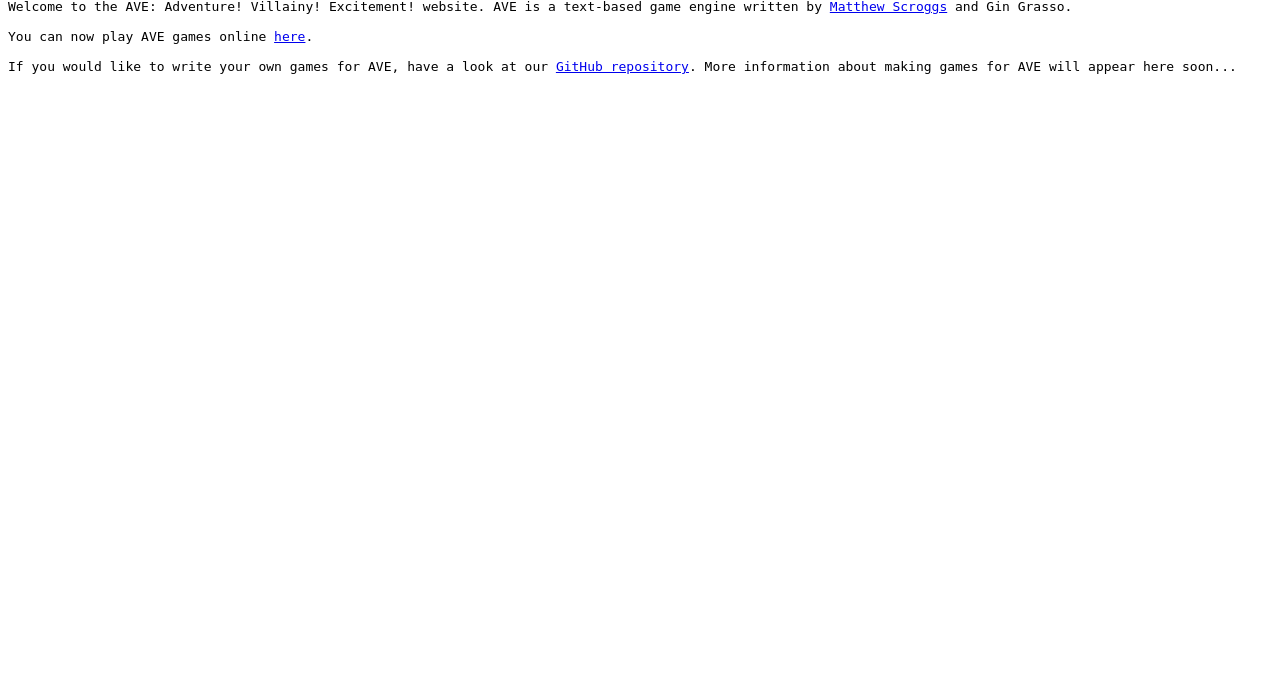
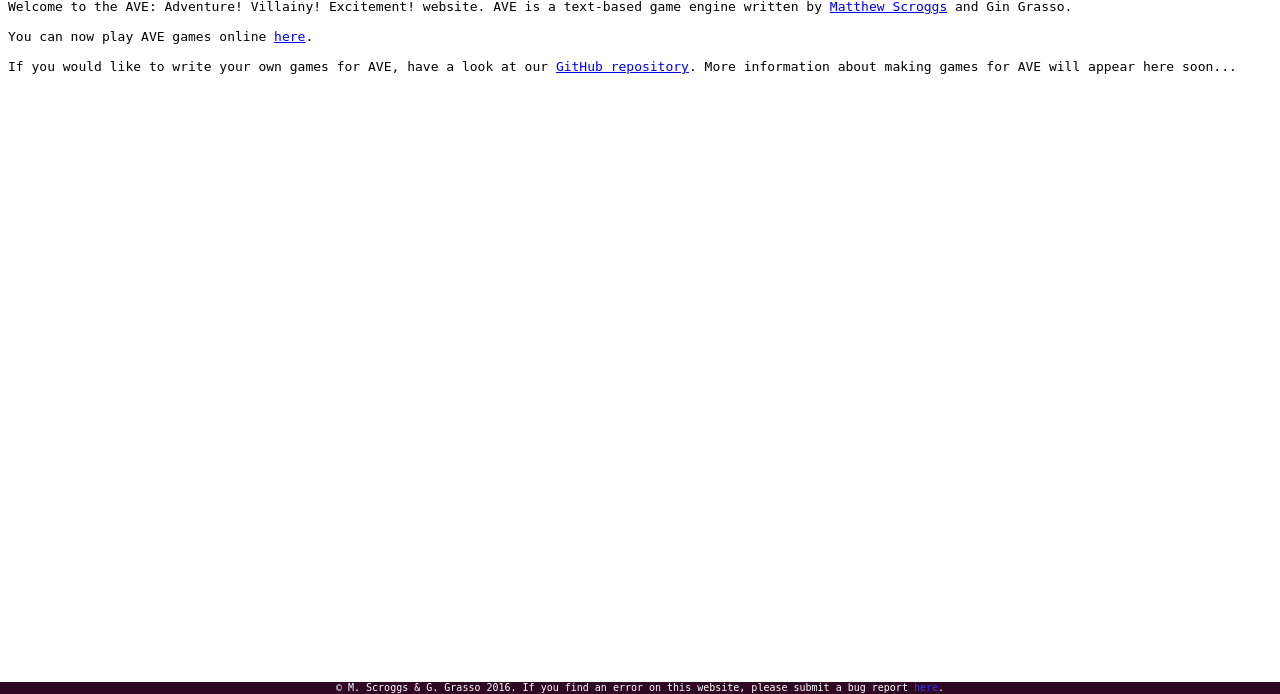
Before and after one commit to AVEgame/AVE-website, a PHP site: page / in a window 1280 px wide. Shown: the part 106-800 px from the top of the page. Run offline with PHP 8.4, Linux system fonts and the light colour scheme.

Commit message:
Added footer

```diff
--- a/outro.php
+++ b/outro.php
@@ -1,4 +1,5 @@
 <?php
 ?>
+<div class='foot'>&copy; M. Scroggs & G. Grasso 2016. If you find an error on this website, please submit a bug report <a href='https://github.com/mscroggs/AVE/issues'>here</a>.</div>
 </body>
 </html>
--- a/sty.css
+++ b/sty.css
@@ -1,2 +1,10 @@
 .top {background-color:#2f0923;position:absolute;top:0;left:0;right:0;height:100px;text-align:center}
-body {margin-top:105px;font-family:monospace}
+body {margin-top:105px;font-family:monospace;margin-bottom:15px}
+
+.foot {position:fixed;text-align:center;right:0px;left:0px;bottom:0;font-size:10px;color:white;background-color:#2f0923;height:12px}
+
+.foot a, .foot a:active, .foot a:link, .foot a:visited, foot a:hover
+    {text-decoration:none}
+.foot a, .foot a:active, .foot a:link, .foot a:visited
+    {color:#3333FF}
+.foot a:hover {color:#0000FF}
```
